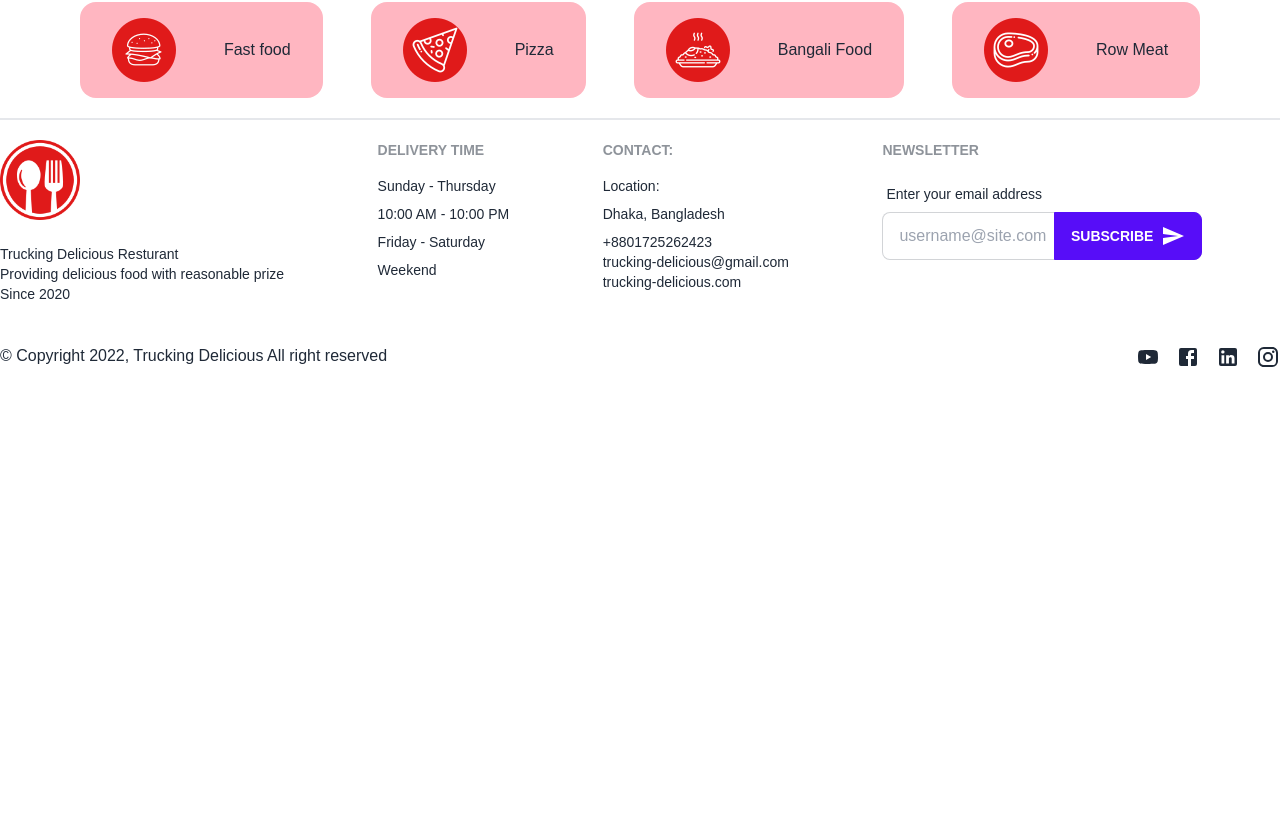
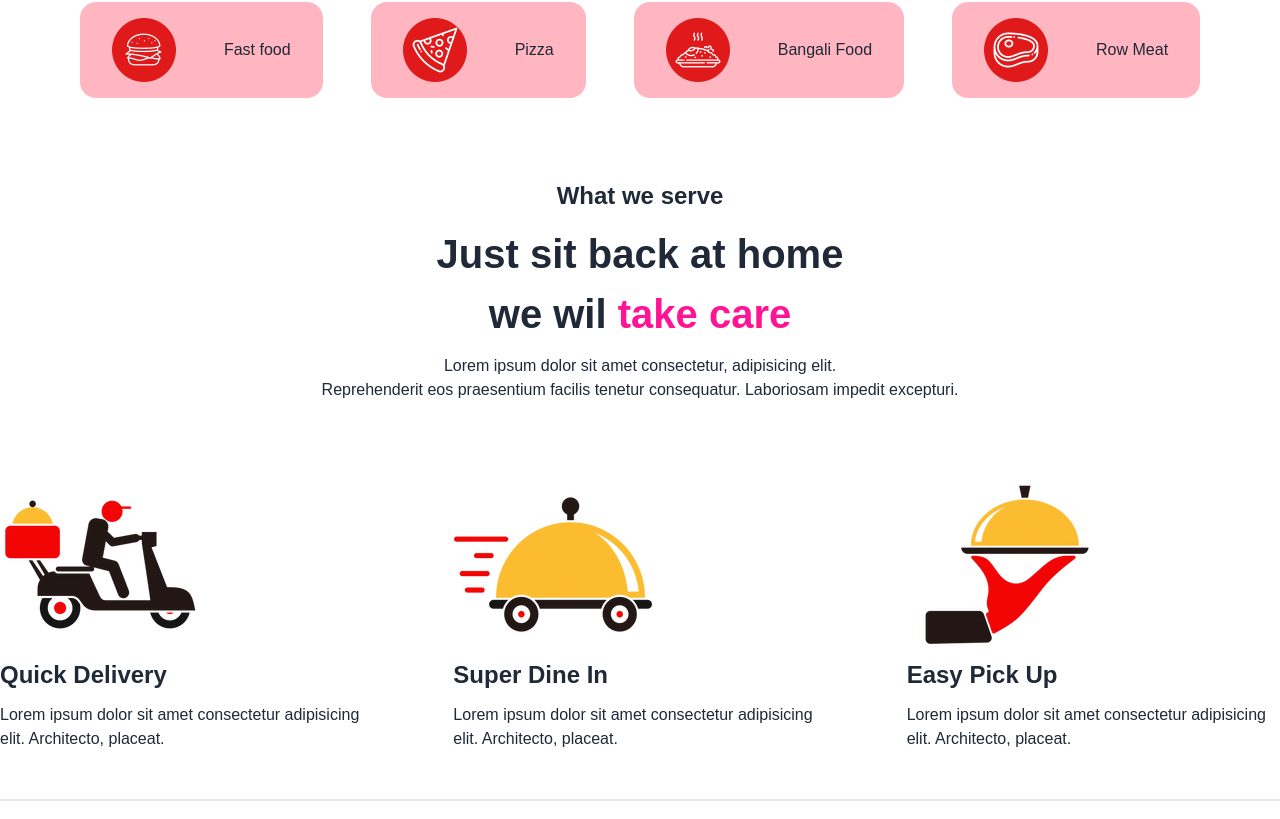
Before and after one commit to ruhulamin111/trucking-delicious, a React (Create React App) app: page / in a window 1280 px wide. Shown: the part 978-1797 px from the top of the page. Before the commit the page ends 1347 px from the top, so only its background shows below. Built offline with nearby package versions, Linux system fonts and the light colour scheme.

Commit message:
service done

```diff
--- /dev/null
+++ b/src/components/UI/Info/Info.js
@@ -0,0 +1,14 @@
+import React from 'react'
+import '../../../styles/Info.css'
+
+const Info = () => {
+    return (
+        <div className='info_section'>
+            <h1 className='info_subtitle'>What we serve</h1>
+            <h1 className="info_title">Just sit back at home <br /> we wil <span>take care</span></h1>
+            <p className='info_text'>Lorem ipsum dolor sit amet consectetur, adipisicing elit. <br /> Reprehenderit eos praesentium facilis tenetur consequatur. Laboriosam impedit excepturi.</p>
+        </div>
+    )
+}
+
+export default Info
--- /dev/null
+++ b/src/components/UI/Service/Service.js
@@ -0,0 +1,42 @@
+import React from 'react'
+import img1 from '../../../assets/images/service-01.png'
+import img2 from '../../../assets/images/service-02.png'
+import img3 from '../../../assets/images/service-03.png'
+import '../../../styles/Service.css'
+
+const Service = () => {
+    const service = [
+        {
+            name: 'Quick Delivery',
+            img: img1,
+            desc: 'Lorem ipsum dolor sit amet consectetur adipisicing elit. Architecto, placeat.'
+        },
+        {
+            name: 'Super Dine In',
+            img: img2,
+            desc: 'Lorem ipsum dolor sit amet consectetur adipisicing elit. Architecto, placeat.'
+        },
+        {
+            name: 'Easy Pick Up',
+            img: img3,
+            desc: 'Lorem ipsum dolor sit amet consectetur adipisicing elit. Architecto, placeat.'
+        }
+    ]
+    return (
+        <div className='service_section'>
+            {
+                service.map((item, i) => (
+                    <div key={i} className="">
+                        <img src={item.img} alt="" />
+                        <h1 className='service_title'>{item.name}</h1>
+                        <p className=''>{item.desc}</p>
+                    </div>
+                ))
+            }
+
+
+        </div>
+    )
+}
+
+export default Service
--- a/src/pages/Home.jsx
+++ b/src/pages/Home.jsx
@@ -6,12 +6,14 @@ import GppGoodIcon from '@mui/icons-material/GppGood';
 import Category from '../components/UI/Category/Category';
 import '../styles/Home.css'
 import ArrowRightAltIcon from '@mui/icons-material/ArrowRightAlt';
+import Info from '../components/UI/Info/Info';
+import Service from '../components/UI/Service/Service';
 
 const Home = () => {
 
     return (
         <Helmet title='Home'>
-            <div className='home_container'>
+            <section className='home_container'>
                 <div className=''>
                     <h1 className='home_subtitle'>Easy way to make an order</h1>
                     <h1 className='home_title'><span>Hungry!</span> <br /> just wait food at your home</h1>
@@ -28,8 +30,17 @@ const Home = () => {
                 <div>
                     <img className='' src={logo} alt="" />
                 </div>
-            </div>
-            <Category />
+            </section>
+            <section>
+                <Category />
+            </section>
+            <section>
+                <Info />
+            </section>
+            <section>
+                <Service />
+            </section>
+
         </Helmet>
     )
 }
--- a/src/styles/Home.css
+++ b/src/styles/Home.css
@@ -1,13 +1,13 @@
 .home_container {
     display: flex;
-    justify-content: end;
+    justify-content: space-between;
     align-items: center;
     gap: 5rem;
     height: 100vh;
 }
 
 .home_container img {
-    width: 100%;
+    width: 80%;
 }
 
 .home_subtitle {
--- /dev/null
+++ b/src/styles/Info.css
@@ -0,0 +1,28 @@
+.info_section {
+    display: flex;
+    flex-direction: column;
+    align-items: center;
+    margin: 5rem 0;
+}
+
+.info_subtitle {
+    font-size: 1.5rem;
+    font-weight: 600;
+    margin-bottom: 10px;
+}
+
+.info_title {
+    font-size: 2.5rem;
+    text-align: center;
+    font-weight: 600;
+    margin-bottom: 10px;
+}
+
+.info_title span {
+    color: deeppink;
+}
+
+.info_text {
+    margin: 0 10rem;
+    text-align: center;
+}
--- /dev/null
+++ b/src/styles/Service.css
@@ -0,0 +1,13 @@
+.service_section {
+    display: flex;
+    justify-content: center;
+    align-items: center;
+    gap: 5rem;
+    margin-bottom: 3rem;
+}
+
+.service_title {
+    font-size: 1.5rem;
+    margin: 10px 0;
+    font-weight: 700;
+}
```
